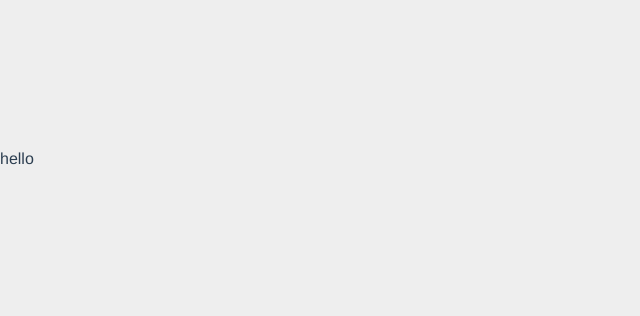
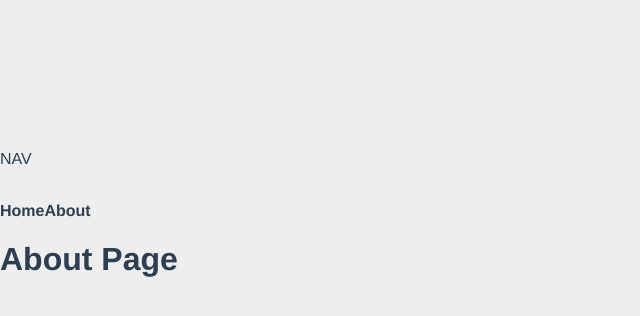
Before and after one commit to beyondnaxos/TraveAppVue, a Vue app: page /about in a window 1280 px wide. Shown: the top 316 px of the page, without its empty margins (0-640 px from the left). Built offline with nearby package versions, Linux system fonts and the light colour scheme.

Commit message:
Creating Routes

```diff
--- a/package.json
+++ b/package.json
@@ -10,7 +10,8 @@
     "format": "prettier --write src/"
   },
   "dependencies": {
-    "vue": "^3.3.4"
+    "vue": "^3.3.4",
+    "vue-router": "^4.2.4"
   },
   "devDependencies": {
     "@rushstack/eslint-patch": "^1.3.2",
--- a/src/App.vue
+++ b/src/App.vue
@@ -1,7 +1,13 @@
 <script setup></script>
 
 <template>
-  hello
+  <p>NAV</p>
+  <br>
+  <router-link to="/">Home</router-link>
+  <router-link to="/About">About</router-link>
+  <router-view >
+
+  </router-view>
 </template>
 
 <style scoped></style>
--- a/src/main.js
+++ b/src/main.js
@@ -2,5 +2,9 @@
 
 import { createApp } from 'vue'
 import App from './App.vue'
+import router from './router'
 
-createApp(App).mount('#app')
+
+createApp(App)
+.use(router)
+.mount('#app')
--- /dev/null
+++ b/src/router/index.js
@@ -0,0 +1,16 @@
+import { createRouter, createWebHistory}  from 'vue-router'
+
+import Home from '@/views/Home.vue'
+import About from '@/views/About.vue'
+
+const routes = [
+    { path : '/', name: 'Home', component: Home},
+    { path : '/about', name: 'About', component: About}
+]
+
+const router = createRouter({
+    history: createWebHistory(),
+    routes
+})
+
+export default router
--- /dev/null
+++ b/src/views/About.vue
@@ -0,0 +1,6 @@
+<!-- eslint-disable vue/multi-word-component-names -->
+<template>
+    <div>
+        <h1>About Page</h1>
+    </div>
+</template>
--- /dev/null
+++ b/src/views/Home.vue
@@ -0,0 +1,6 @@
+<!-- eslint-disable vue/multi-word-component-names -->
+<template>
+    <div class="home">
+        <h1>Home</h1>
+    </div>
+</template>
```
Also changed, not shown: jsconfig.json (added, +9 -0 lines), 1 other file (tests, documents, lock files or other folders).
